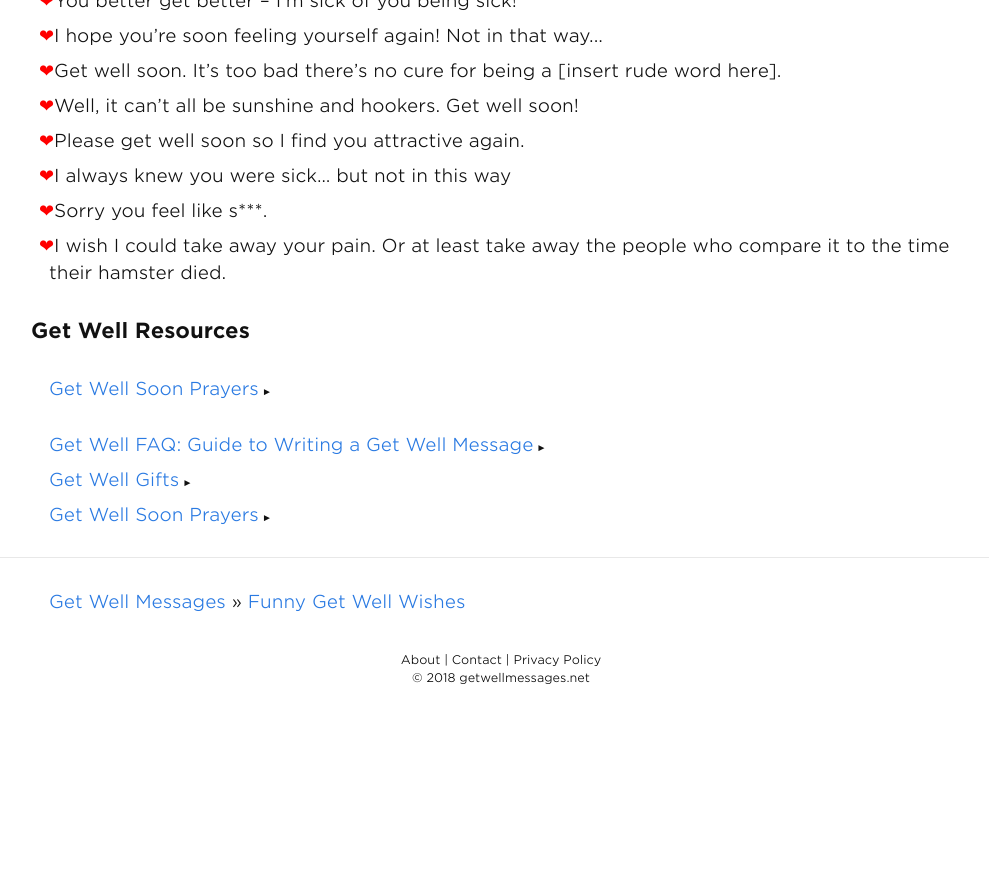
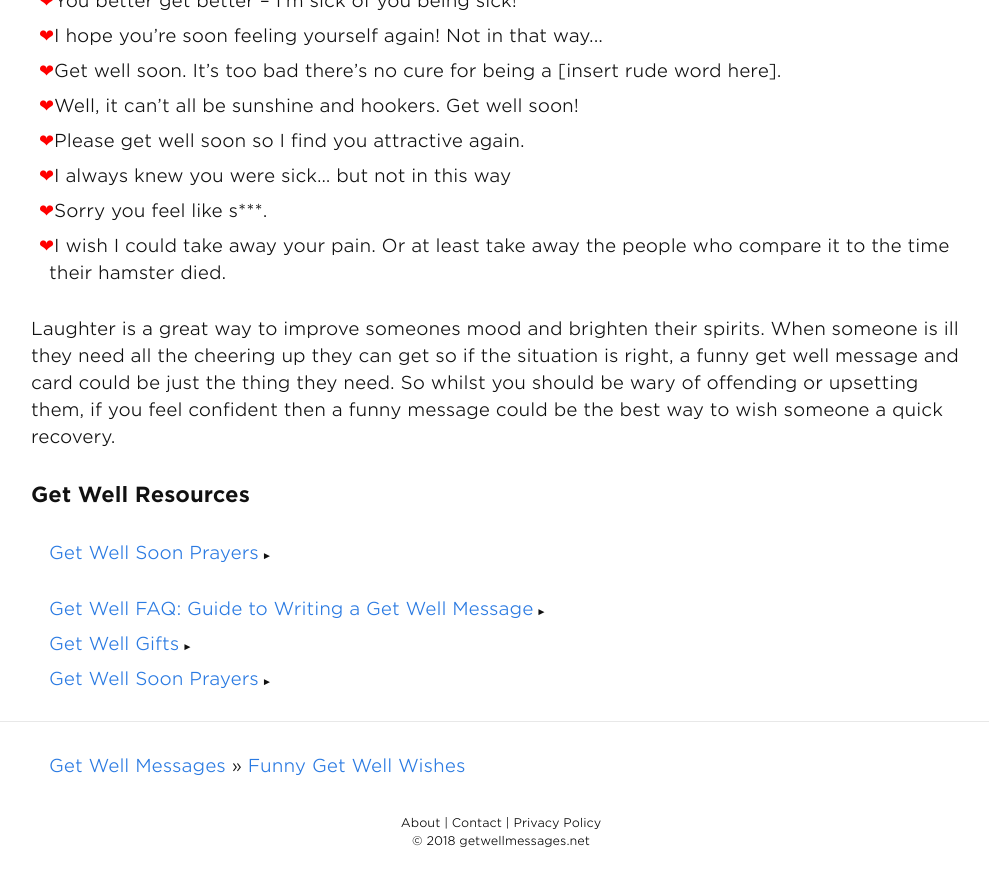
Before and after one commit to andyml123/andyml123.github.io, a Jekyll site: the page built from funny-get-well-wishes.md, in a window 1280 px wide and 900 px high, scrolled down 2287 px. Shown: the top 886 px of the window, without its empty margins (139-1128 px from the left). Built offline with Jekyll 4.4.1, drawn with Linux system fonts in a browser that asks for light colours; before the commit the page ends 3023 px from its top, so only the background shows below that.

Commit message:
Update funny-get-well-wishes.md

```diff
--- a/funny-get-well-wishes.md
+++ b/funny-get-well-wishes.md
@@ -74,3 +74,6 @@ These funny messages are a lot more risque and in some cases downright rude! The
 <li>Sorry you feel like s***.</li>
 <li>I wish I could take away your pain. Or at least take away the people who compare it to the time their hamster died.</li>
 </ul>
+
+Laughter is a great way to
+improve someones mood and brighten their spirits. When someone is ill they need all the cheering up they can get so if the situation is right, a funny get well message and card could be just the thing they need. So whilst you should be wary of offending or upsetting them, if you feel confident then a funny message could be the best way to wish someone a quick recovery.
```
